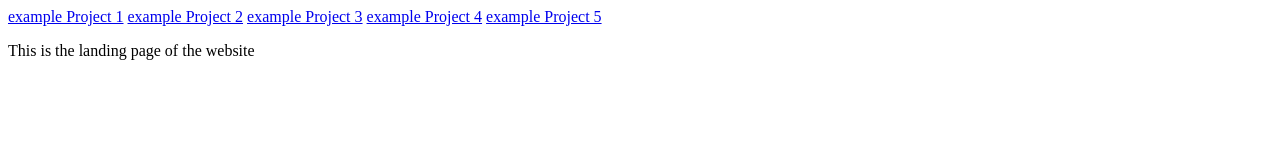
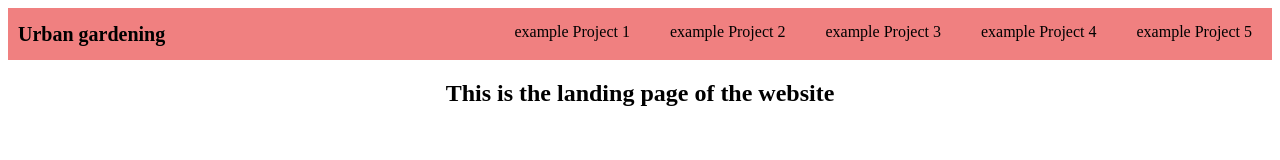
Before and after one commit to Kurokousei/Kurokousei.github.io, a plain HTML site: page index.html in a window 1280 px wide. Drawn offline with Linux system fonts and the light colour scheme.

Commit message:
Add styling to index.html and all exampleProject.html files. Adjust position of links in index.html as well as color for text and background. Adjust text position for exampleProject.html files

```diff
--- a/index.html
+++ b/index.html
@@ -5,16 +5,27 @@
     <meta name="viewport"
           content="width=device-width, user-scalable=no, initial-scale=1.0, maximum-scale=1.0, minimum-scale=1.0">
     <meta http-equiv="X-UA-Compatible" content="ie=edge">
+    <link rel="stylesheet" href="style.css">
       <title>Document</title>
+
+
 </head>
 <body>
 
+<nav>
+    <p>Urban gardening</p>
+    <div class="nav-links">
         <a href="pages/exampleProject1.html"> example Project 1</a>
         <a href="pages/exampleProject2.html"> example Project 2</a>
         <a href="pages/exampleProject3.html"> example Project 3</a>
         <a href="pages/exampleProject4.html"> example Project 4</a>
         <a href="pages/exampleProject5.html"> example Project 5</a>
-<p>This is the landing page of the website</p>
+    </div>
+
+</nav>
+
+<h2>This is the landing page of the website</h2>
+
 
 
 </body>
--- /dev/null
+++ b/style.css
@@ -0,0 +1,52 @@
+.background {
+    background-color: saddlebrown;
+}
+
+nav {
+    display: flex;
+    flex-direction: row;
+    justify-content: space-between;
+    gap: 20px;
+    padding: 10px;
+    background-color: lightcoral;
+}
+nav p {
+    margin: 0;
+    color: black;
+    font-size: 20px;
+    font-weight: bold;
+}
+
+.nav-links {
+    display: flex;
+    gap: 20px;
+}
+
+.nav-links a {
+    color: black;
+    text-decoration: none;
+    padding: 5px 10px;
+}
+.nav-links a:hover {
+    background-color: darkred;
+    color: white;
+}
+
+h2, h3 {
+    text-align: center;
+}
+
+p {
+    max-width: 120ch;
+    line-height: 1.6;
+    font-size: 18px;
+    text-align: left;
+    margin: 20px auto;
+}
+p.intro {
+    text-align: center;
+}
+
+footer  {
+    text-align: center;
+}
```
Also changed, not shown: pages/exampleProject1.html (+7 -3 lines), pages/exampleProject2.html (+6 -2 lines), pages/exampleProject3.html (+6 -2 lines), pages/exampleProject4.html (+6 -2 lines), pages/exampleProject5.html (+5 -3 lines). Lines whose indentation alone changed are shown as unchanged.
